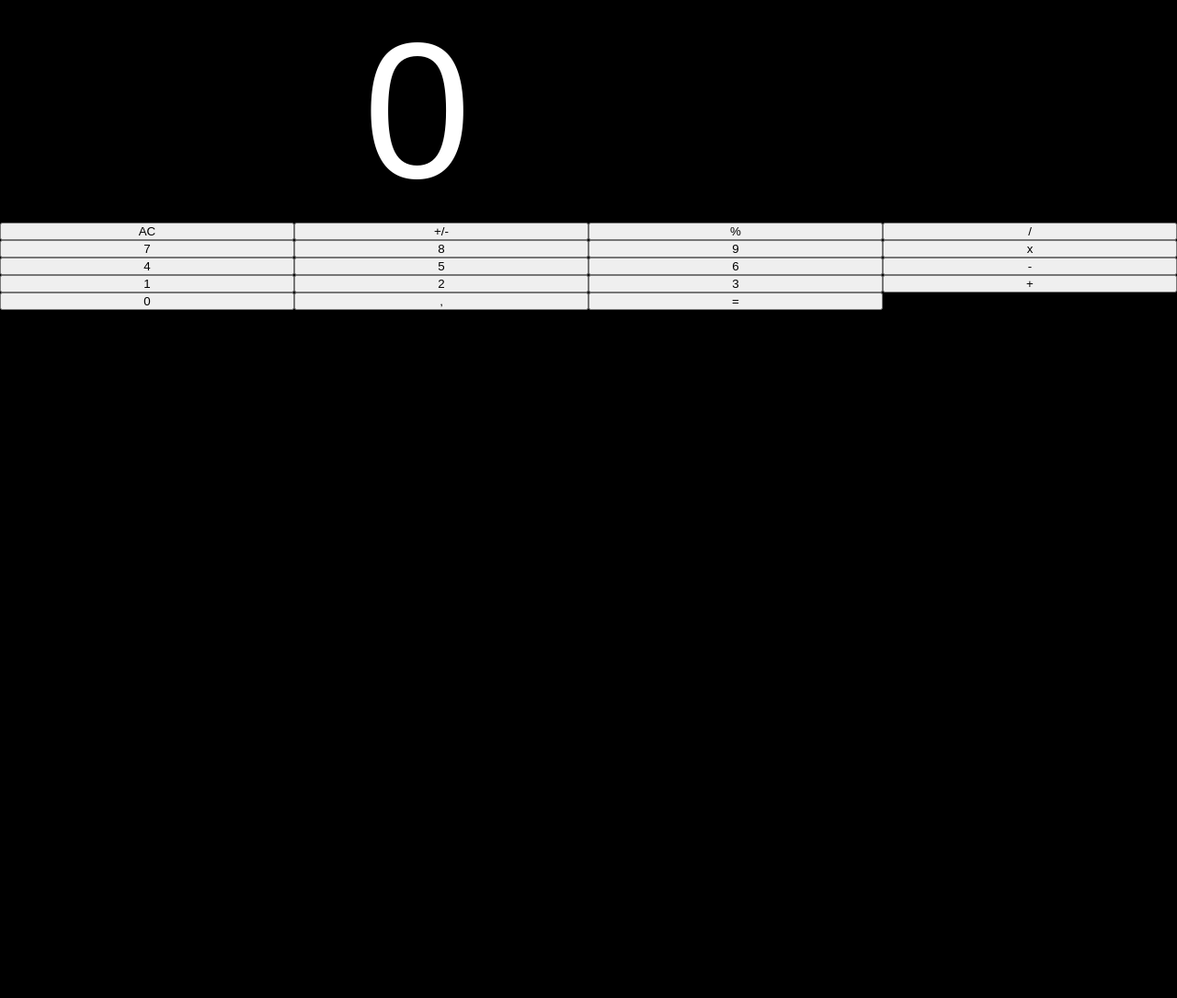
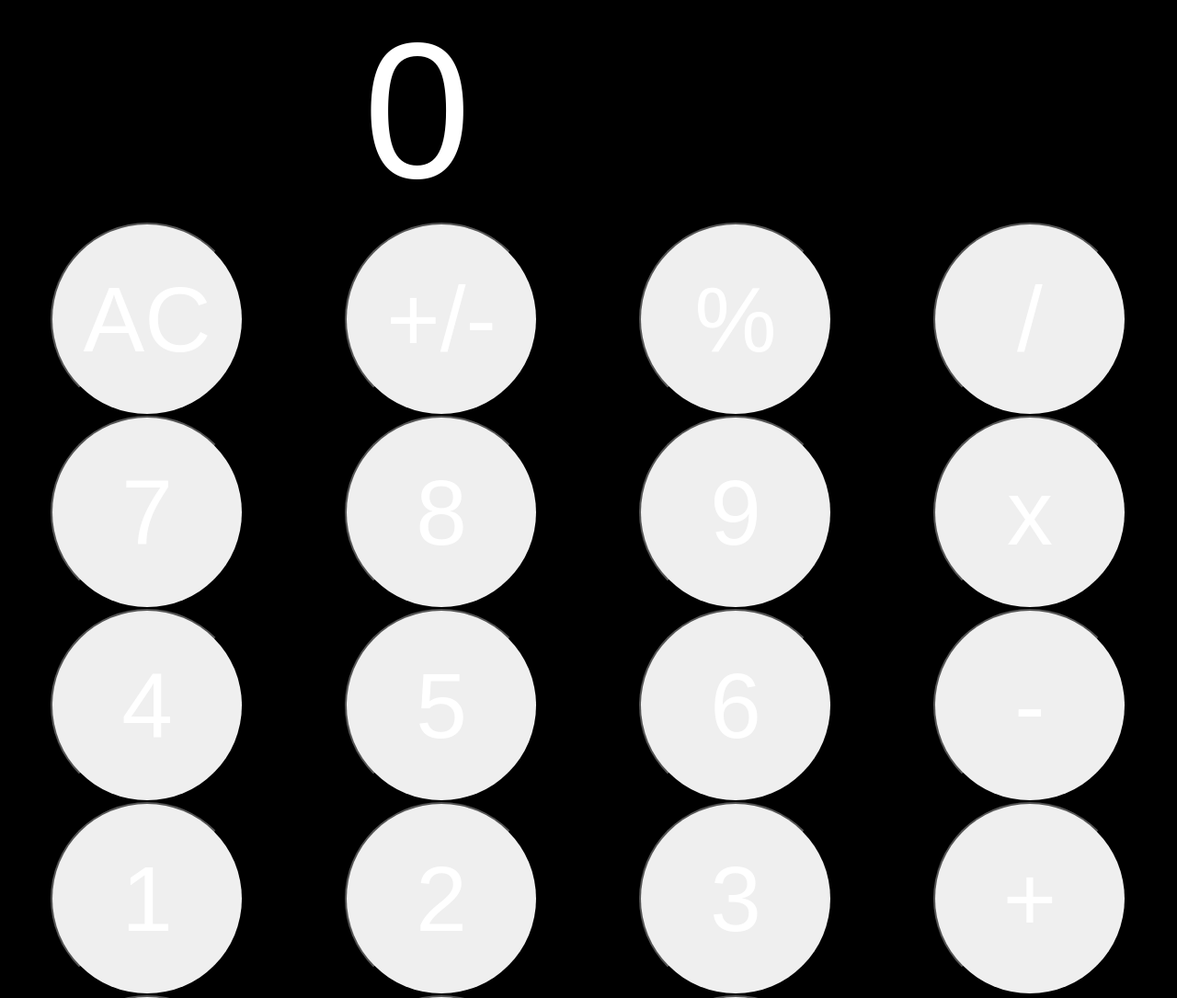
Before and after one commit to italo-mauricio/Calculator-IPHONE, a plain HTML site: page index.html in a window 1280 px wide. Shown: the top 1085 px of the page at 92% size. Before the commit the page ends 800 px from the top, so only its background shows below. Drawn offline with Linux system fonts and the light colour scheme.

Commit message:
update css

```diff
--- a/style.css
+++ b/style.css
@@ -46,6 +46,22 @@ html, body #fullheight {
     display: grid;
     grid-template-columns: 25% 25% 25% 25%;
 
+}
+
+.item {
+
+    display: flex;
+    justify-content: center;
+    align-items: center;
+    font-size: 100px;
+    color: white;
+    border-radius: 100%;
+    width: 210px;
+    height: 210px;
+    padding: 10px;
+    cursor: pointer;
+    align-self: center;
+    justify-self: center;
 
 
 }
```
